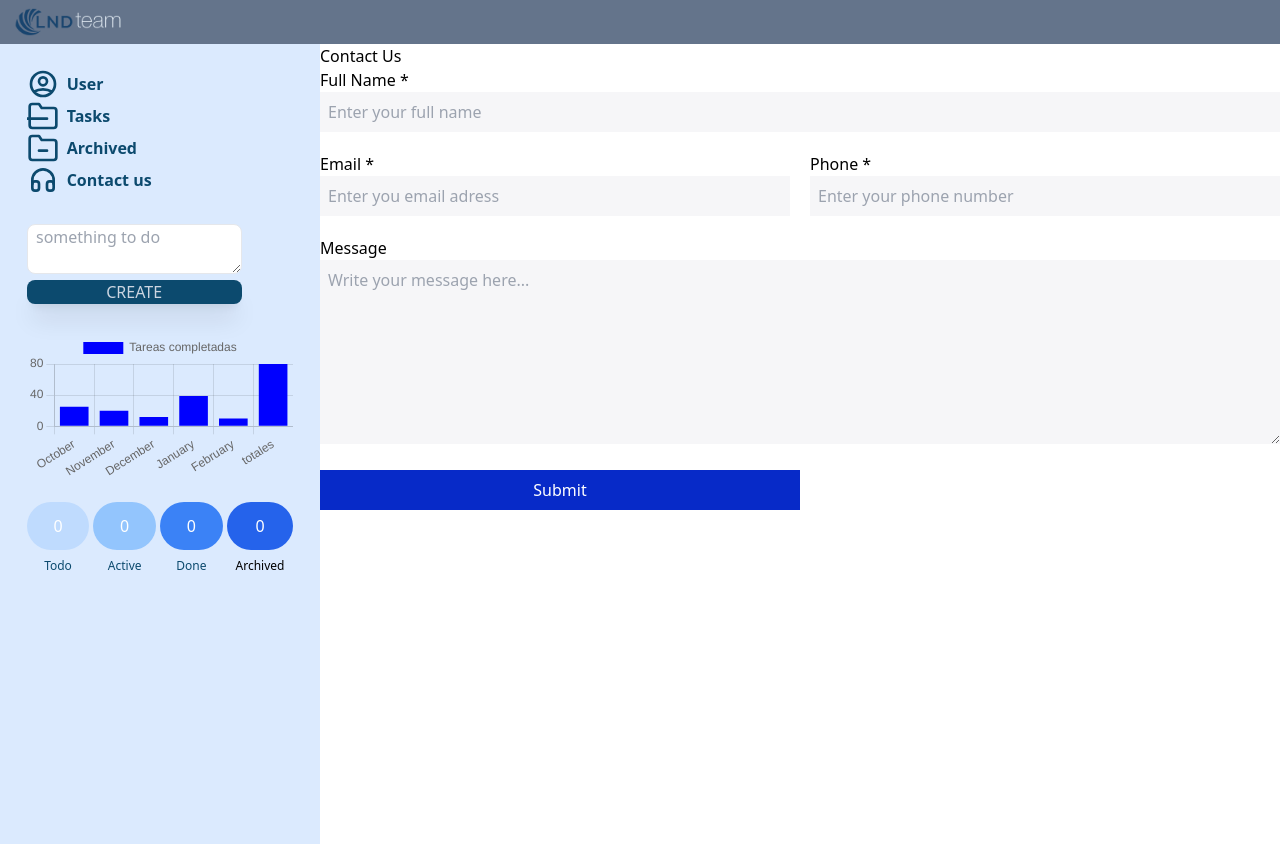
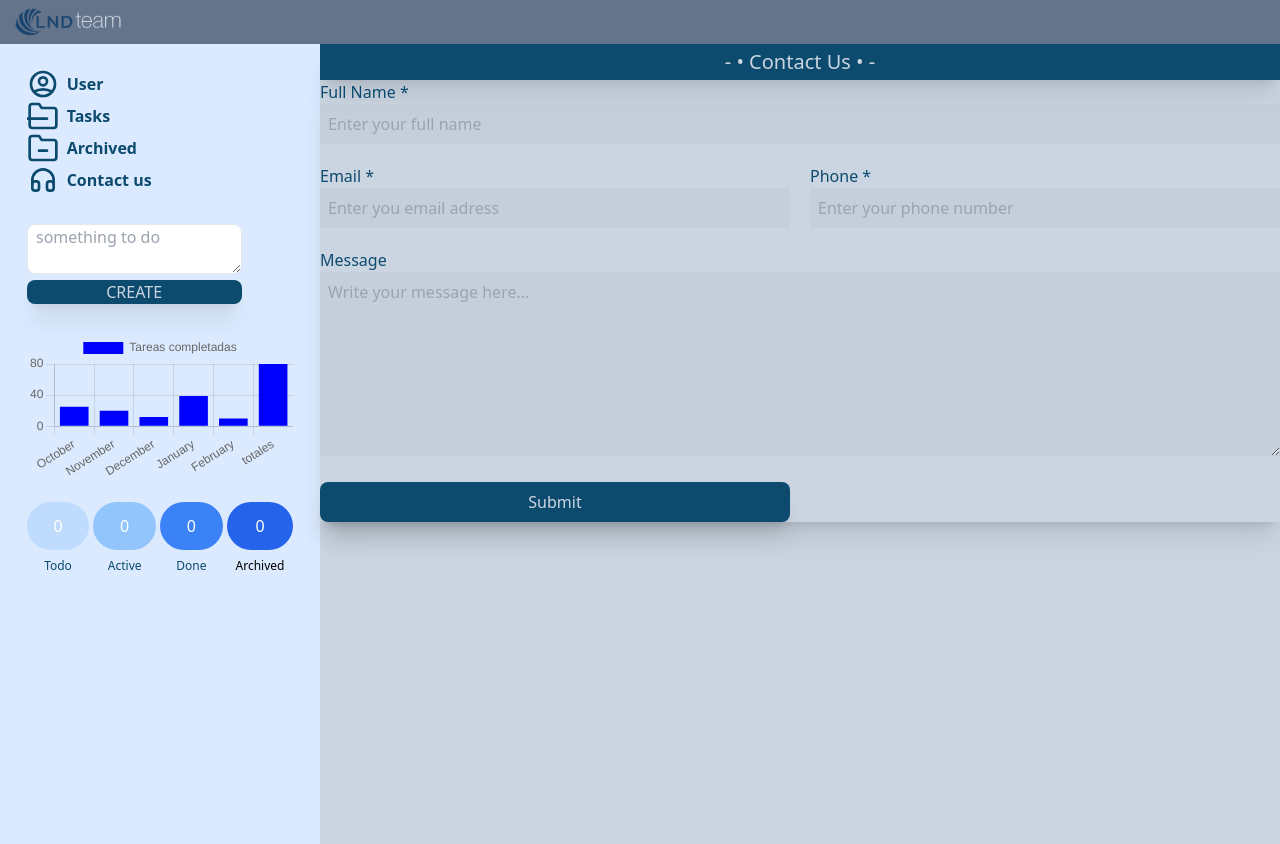
Before and after one commit to LionelSebastian/IronHack-Final-Project, a Vue app: page /dashboard/contact in a window 1280 px wide. Built offline with nearby package versions, Linux system fonts and the light colour scheme; no server answers; the database is empty.

Commit message:
Fxing => Stule of contact form component

```diff
--- a/src/components/contact.vue
+++ b/src/components/contact.vue
@@ -1,11 +1,11 @@
 <template>
-     <div class="contain mx-auto">
+     <div class="contain mx-auto  bg-slate-300 ">
             <div class="form">
-                <h2>Contact Us</h2>
-                <form name="myForm" action="" method="get" class="" onsubmit="return validateForm()">
+                <h2 class="text-xl py-1 text-center text-slate-300 group bg-sky-900 shadow-xl">- • Contact Us • - </h2>
+                <form name="myForm" action="" method="get" class=" text-sky-900 shadow-xl" onsubmit="return validateForm()">
                     <p class="full-width">
                         <label for="name" class="under">Full Name *</label>
-                        <input type="text" name="fname" placeholder="Enter your full name" id="name" required>
+                        <input class="" type="text" name="fname" placeholder="Enter your full name" id="name" required>
                     </p>
                     <p>
                         <label for="email">Email *</label>
@@ -19,8 +19,8 @@
                         <label for="">Message</label>
                         <textarea name="" id="" cols="30" rows="7" placeholder="Write your message here..."></textarea>
                     </p>
-                    <p class="full-width submit">
-                        <button type="submit" value="Submit" style="cursor: pointer">Submit</button>
+                    <p class="submit">
+                        <button class="rounded-lg text-slate-300 group bg-sky-900 shadow-xl" type="submit" value="Submit" style="cursor: pointer">Submit</button>
                     </p>
                 </form>
             </div>
@@ -85,12 +85,6 @@
     padding: 0.5em;
   }
 
-  button {
-    background: #072AC8;
-    color: white;
-    width: 50%;
-    border: 0;
-  }
   button:hover {
     background:#072ac8d9;
   }
```
